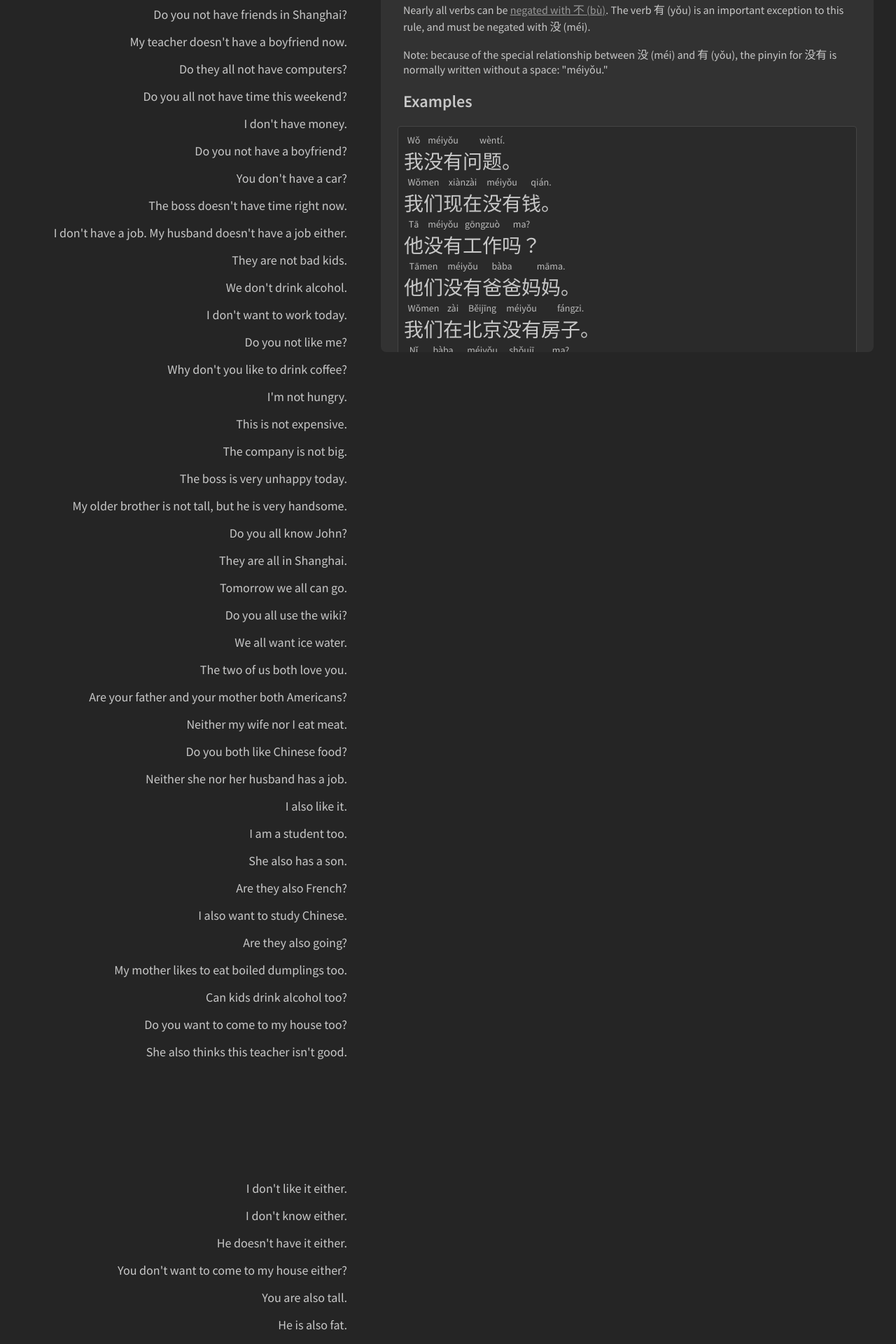
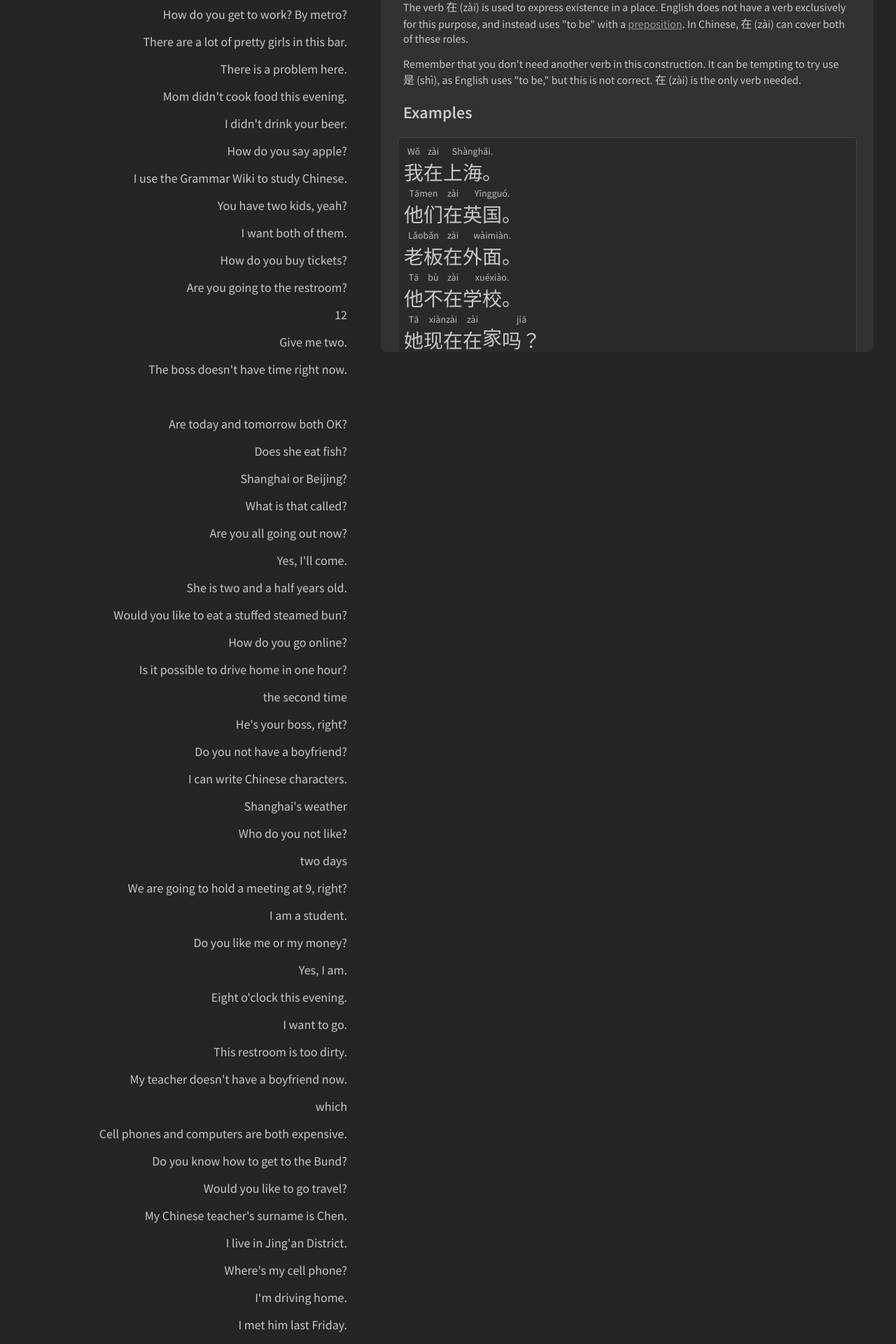
Before and after one commit to Xyzrr/shuo-chinese, a React (Create React App) app: page / in a window 1280 px wide. Shown: the part 265-2185 px from the top of the page at 70% size. Built offline with nearby package versions, Linux system fonts and the light colour scheme.

Commit message:
swap articles

```diff
--- a/src/App.styles.ts
+++ b/src/App.styles.ts
@@ -31,11 +31,17 @@ export const EnglishItemInner = styled.span`
 export const EnglishItem = styled.div<{ active?: boolean }>`
   font-size: 18px;
   padding: 8px;
+  cursor: default;
+  &:hover {
+    ${EnglishItemInner} {
+      background: rgba(255, 255, 255, 0.05);
+    }
+  }
   ${(props) =>
     props.active &&
     css`
       ${EnglishItemInner} {
-        background: rgba(255, 255, 255, 0.1);
+        background: #323232;
       }
     `}
 `;
--- a/src/App.tsx
+++ b/src/App.tsx
@@ -18,8 +18,21 @@ A1.forEach((article) => {
   });
 });
 
+function shuffleArray(array: any[]) {
+  for (let i = array.length - 1; i > 0; i--) {
+    const j = Math.floor(Math.random() * (i + 1));
+    [array[i], array[j]] = [array[j], array[i]];
+  }
+}
+
+shuffleArray(cards);
+
 const App: React.FC = () => {
   const [selectedIndex, setSelectedIndex] = React.useState(0);
+
+  const sourceArticle = A1.find(
+    (article) => article.title === cards[selectedIndex].article
+  );
 
   return (
     <S.AppWrapper>
@@ -39,7 +52,7 @@ const App: React.FC = () => {
         ))}
       </S.EnglishWrapper>
       <S.GrammarArticleWrapper>
-        <GrammarArticleRenderer article={A1[0]} />
+        <GrammarArticleRenderer article={sourceArticle} />
       </S.GrammarArticleWrapper>
     </S.AppWrapper>
   );
--- a/src/ChineseRenderer.styles.ts
+++ b/src/ChineseRenderer.styles.ts
@@ -9,6 +9,7 @@ export const Pinyin = styled.div`
   font-size: 14px;
   text-align: center;
   color: #bbb;
+  user-select: none;
 `;
 
 export const Chars = styled.div`
```
